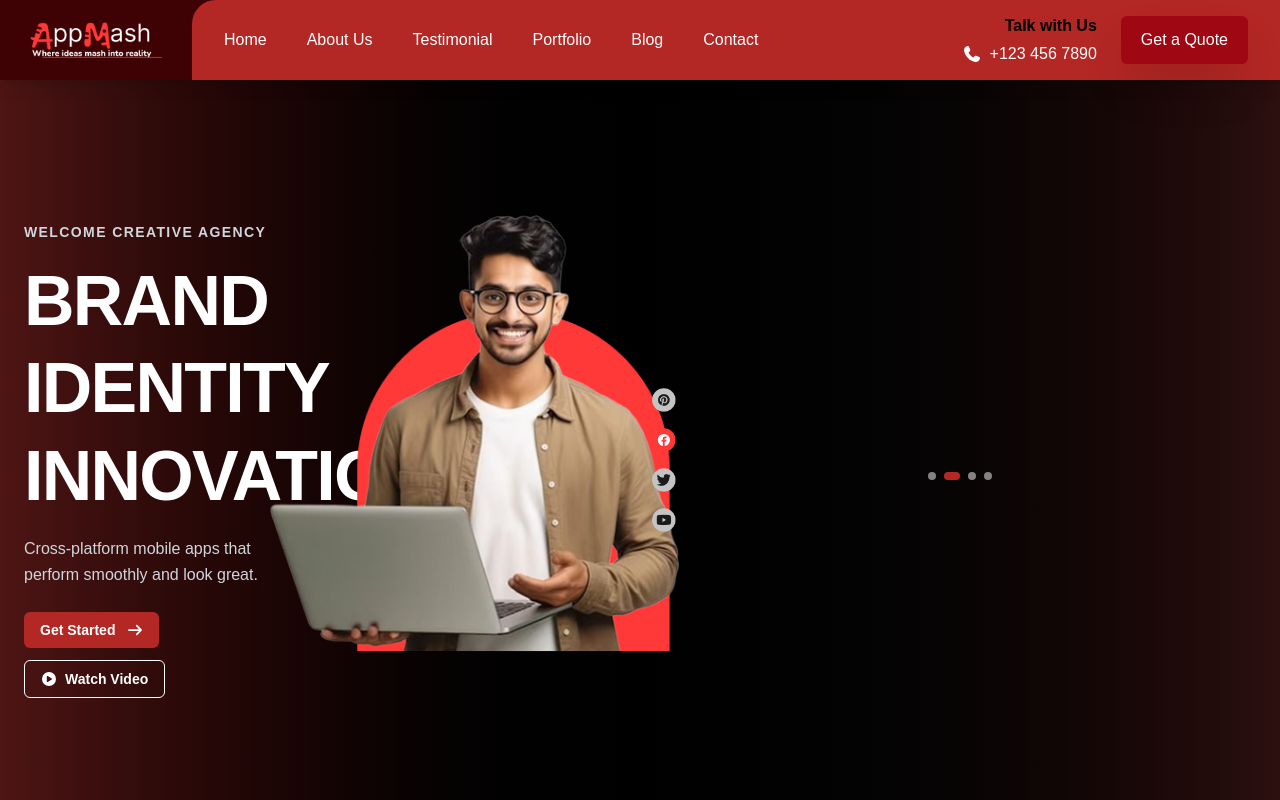
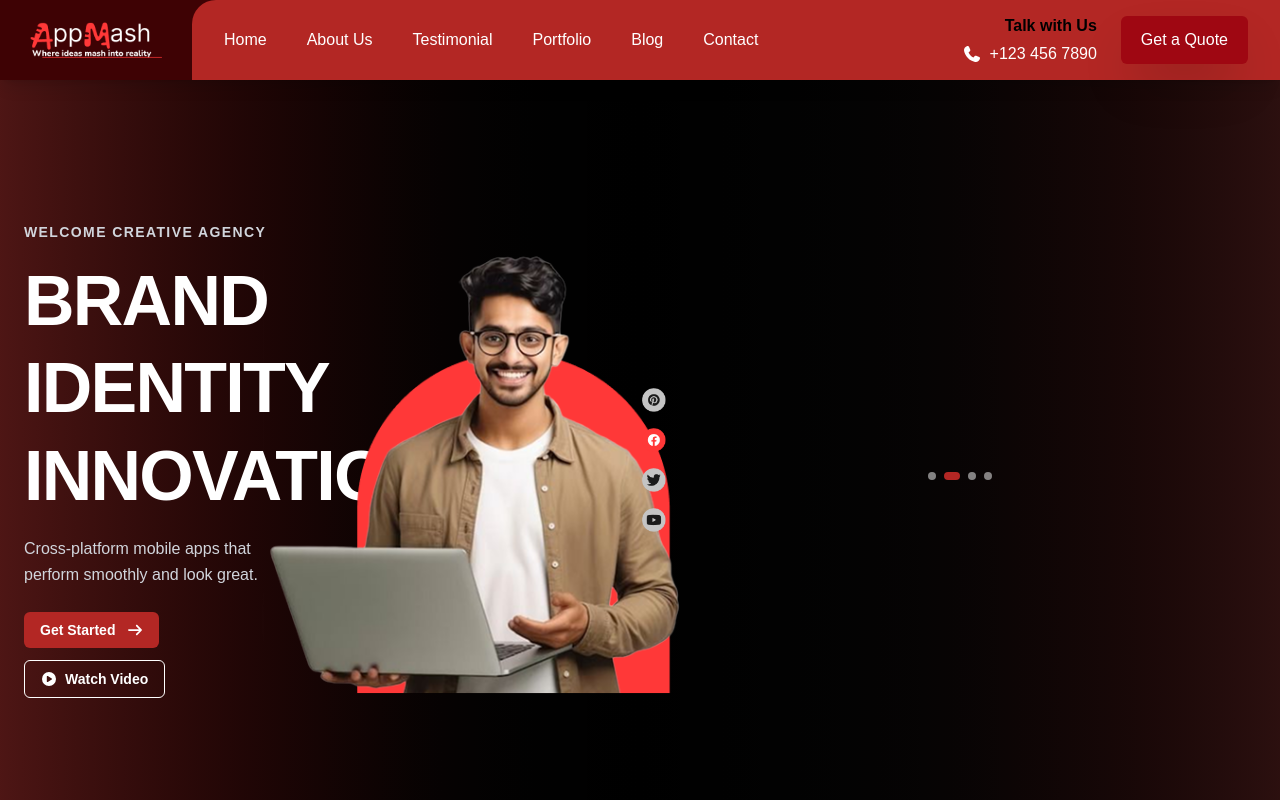
Before and after one commit to Asharkhan468/AppMash-Company-website, a Next.js app: page / in a window 1280 px wide. Shown: the top 800 px of the page. Built offline with nearby package versions, Linux system fonts and the light colour scheme; a web font is replaced by a local one.

Commit message:
SOME MODIFICATION FOR DEBUGGING

```diff
--- a/app/components/Hero.tsx
+++ b/app/components/Hero.tsx
@@ -390,6 +390,10 @@
 //   );
 // }
 
+
+
+
+
 "use client";
 
 import { useState, useEffect, useRef } from "react";
@@ -447,6 +451,8 @@ export default function HeroCarousel() {
   const [index, setIndex] = useState(0);
   const [showForm, setShowForm] = useState(false);
 
+  const imgRef = useRef<HTMLImageElement>(null);
+
   // Autoplay slides
   useEffect(() => {
     const interval = setInterval(() => {
@@ -455,17 +461,21 @@ export default function HeroCarousel() {
     return () => clearInterval(interval);
   }, []);
 
-
-  const imgRef = useRef<HTMLImageElement>(null);
-
+  // Debugging: Log image dimensions after load
   useEffect(() => {
     if (!imgRef.current) return;
-
     const handleLoad = () => {
-    console.log("Client:", imgRef.current?.clientWidth, imgRef.current?.clientHeight);
-    console.log("Natural:", imgRef.current?.naturalWidth, imgRef.current?.naturalHeight);
+      console.log(
+        "Client:",
+        imgRef.current?.clientWidth,
+        imgRef.current?.clientHeight
+      );
+      console.log(
+        "Natural:",
+        imgRef.current?.naturalWidth,
+        imgRef.current?.naturalHeight
+      );
     };
-
     imgRef.current.addEventListener("load", handleLoad);
     return () => {
       imgRef.current?.removeEventListener("load", handleLoad);
@@ -520,30 +530,20 @@ useEffect(() => {
 
           {/* Right Content */}
           <div className="relative flex justify-center items-center order-1 md:order-2 w-full">
-            <div
-              className="relative w-full max-w-[440px]"
-              style={{
-                height: "550px",
-                minWidth: "440px",
-              }}
-            >
+            <div className="relative w-[300px] h-[375px] sm:w-[440px] sm:h-[550px] min-w-[300px] sm:min-w-[440px]">
               <Image
                 ref={imgRef}
                 src={image}
                 alt={`${title} ${subtitle}`}
-  width={440}
-  height={550}
-  className="object-contain w-full h-auto"
+                fill
+                className="object-contain"
                 priority
-  loading="eager"
                 unoptimized
-  sizes="440px"
               />
-
             </div>
 
             {/* Social Icons */}
-            <div className="hidden md:flex absolute right-[-40px] lg:right-[-60px] top-1/2 transform -translate-y-1/2 flex-col gap-3 lg:gap-4 z-20">
+            <div className="hidden md:flex absolute right-[-30px] lg:right-[-50px] top-1/2 transform -translate-y-1/2 flex-col gap-3 lg:gap-4 z-20">
               {[pintrest, facebook, twitter, youtube].map((icon, i) => (
                 <Image
                   key={i}
```
Lines whose indentation alone changed are shown as unchanged.
